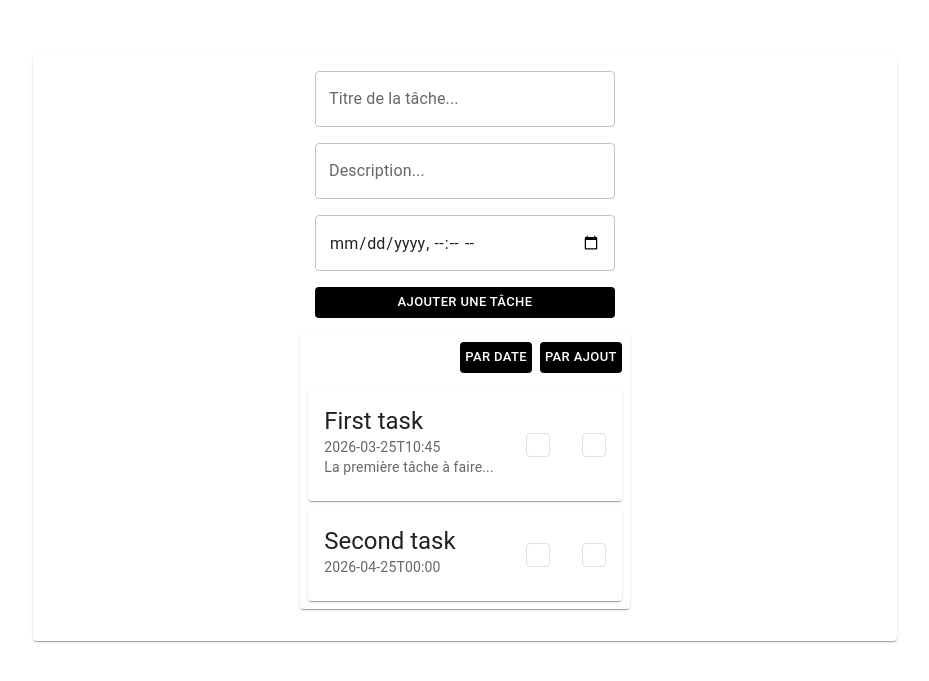
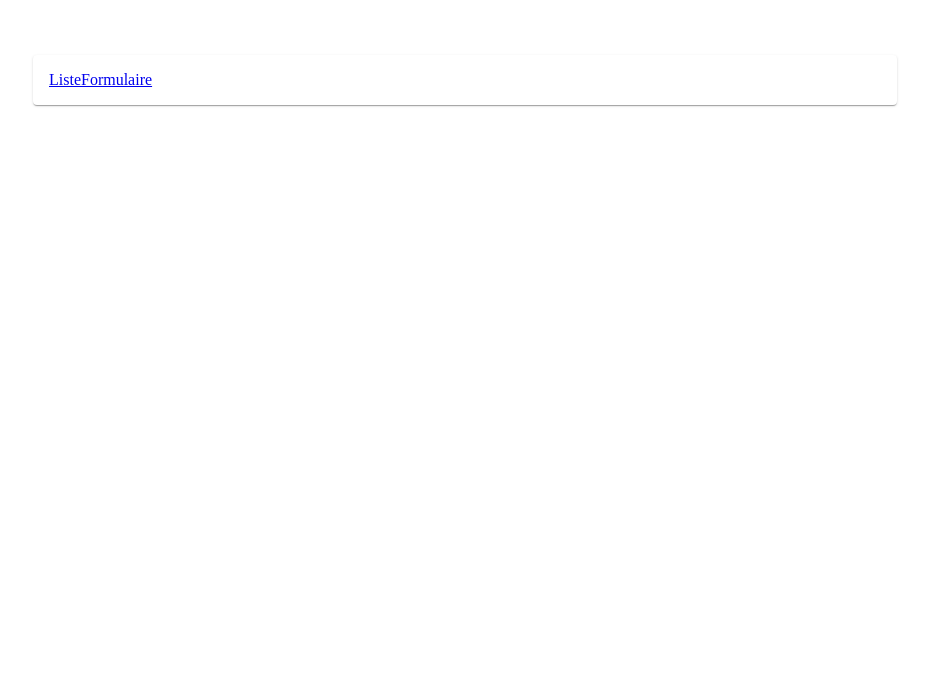
Before and after one commit to NathanaelRasoamanana/TodoList_React_Project, a React (Vite) app: page / in a window 1280 px wide. Shown: the part 145-826 px from the top of the page, without its empty margins (175-1104 px from the left). After the commit the page ends 800 px from the top, so only its background shows below. Built offline with nearby package versions, Linux system fonts and the light colour scheme; some icons are missing.

Commit message:
Création des 2 pages

```diff
--- a/package.json
+++ b/package.json
@@ -18,7 +18,8 @@
     "dayjs": "^1.11.20",
     "react": "^19.2.4",
     "react-dom": "^19.2.4",
-    "react-hook-form": "^7.72.0"
+    "react-hook-form": "^7.72.0",
+    "react-router-dom": "^7.13.2"
   },
   "devDependencies": {
     "@babel/core": "^7.29.0",
--- a/src/App.tsx
+++ b/src/App.tsx
@@ -1,9 +1,10 @@
 import { useState } from "react";
-import ListTasks from "./ui/ListTasks";
 import type { TaskProps } from "./types/TaskProps";
-import EditTask from "./ui/EditTask";
+import ListTasks from "./pages/ListTasks";
+import EditTask from "./pages/EditTask";
 import { TasksContext } from "./context/TasksContext";
 import { Card } from "@mui/material";
+import { Routes, Route } from "react-router-dom";
 
 export default function App(){
 
@@ -19,7 +20,6 @@ export default function App(){
     {
       id: crypto.randomUUID(),
       title: "Second task ",
-      // description:"La seconde tâche à faire... ",
       date : "2026-04-25T00:00",
       done:false,
       late:false
@@ -43,8 +43,11 @@ export default function App(){
                 p:2,
           }}
         >
-          <EditTask/>
-          <ListTasks/>
+          <Routes>
+              <Route path="/" element={<ListTasks />} />
+              <Route path="/form" element={<EditTask />} />
+          </Routes>
+
         </Card>
       </>
     </TasksContext.Provider>
--- /dev/null
+++ b/src/App2.tsx
@@ -0,0 +1,51 @@
+import { RouterProvider } from "react-router-dom"
+import { router } from "./router/router";
+import type { TaskProps } from "./types/TaskProps";
+import { useState } from "react";
+import { TasksContext } from "./context/TasksContext";
+import { Card } from "@mui/material";
+
+//Je retourne mes pages à ce niveau
+export default function App(){
+
+  const[tasks, setTasks] = useState<TaskProps[]>([
+      {
+        id: crypto.randomUUID(),
+        title: "First task ",
+        description:"La première tâche à faire... ",
+        date : "2026-03-25T10:45",
+        done:false,
+        late:false
+      },
+      {
+        id: crypto.randomUUID(),
+        title: "Second task ",
+        date : "2026-04-25T00:00",
+        done:false,
+        late:false
+      },
+    ]);
+
+    const valueTasksContext = {
+      tasks : tasks,
+      setTasks : setTasks,
+    }
+
+  return (
+    <TasksContext.Provider value={valueTasksContext}>
+          <>
+            <Card
+                sx={{
+                    display: 'grid',
+                    width: "flex",
+                    height: 'flex',
+                    m:25,
+                    p:2,
+              }}
+            >
+                <RouterProvider router= {router}/>
+            </Card>
+          </>
+        </TasksContext.Provider>
+  )
+}
--- /dev/null
+++ b/src/components/NavLayout.tsx
@@ -0,0 +1,15 @@
+import { NavLink, Outlet } from "react-router-dom";
+
+export default function NavLayout(){
+    return(
+        <>
+            <header>
+                <nav>
+                    <NavLink to="/list">Liste</NavLink>
+                    <NavLink to="/form">Formulaire</NavLink>
+                </nav>
+            </header>
+            <div><Outlet/></div>
+        </>
+    )
+}
--- a/src/main.tsx
+++ b/src/main.tsx
@@ -1,10 +1,13 @@
-import { StrictMode } from 'react'
-import { createRoot } from 'react-dom/client'
-// import './index.css'
-import App from './App.tsx'
+import React from "react";
+import ReactDOM from "react-dom/client";
+// import { BrowserRouter } from "react-router-dom";
+// import App from "./App";
+import App from "./App2";
 
-createRoot(document.getElementById('root')!).render(
-  <StrictMode>
-    <App />
-  </StrictMode>,
-)
+ReactDOM.createRoot(document.getElementById("root")!).render(
+  <React.StrictMode>
+    {/* <BrowserRouter> */}
+      <App />
+    {/* </BrowserRouter> */}
+  </React.StrictMode>
+);
--- a/src/ui/EditTask.tsx
+++ b/src/pages/EditTask.tsx
@@ -39,7 +39,6 @@ export default function EditTask(){
           alignItems: "center"
         }}
         >
-
             <Box
                 component="form"
                 onSubmit={handleSubmit(onSubmit)}
--- a/src/ui/ListTasks.tsx
+++ b/src/pages/ListTasks.tsx
@@ -64,6 +64,7 @@ export default function ListTasks(){
             }}
         >
             <Card>
+
                 <Box sx={{p:1, gap:1, display: "flex", justifyContent: 'flex-end'}} >
                     <Bouton
                         type="button"
--- /dev/null
+++ b/src/router/router.tsx
@@ -0,0 +1,21 @@
+import { createBrowserRouter } from "react-router-dom";
+import EditTask from "../pages/EditTask"
+import ListTasks from "../pages/ListTasks"
+import NavLayout from "../components/NavLayout"
+
+export const router = createBrowserRouter([
+    {
+        path: "/",
+        element: <NavLayout/>,
+        children:[
+            {
+                path:'form',
+                element:<EditTask/>
+            },
+            {
+                path:'list',
+                element:<ListTasks/>
+            }
+        ]
+    },
+])
```
Also changed, not shown: src/ui/TestApi.tsx (added, +43 -0 lines), 1 other file (tests, documents, lock files or other folders).
